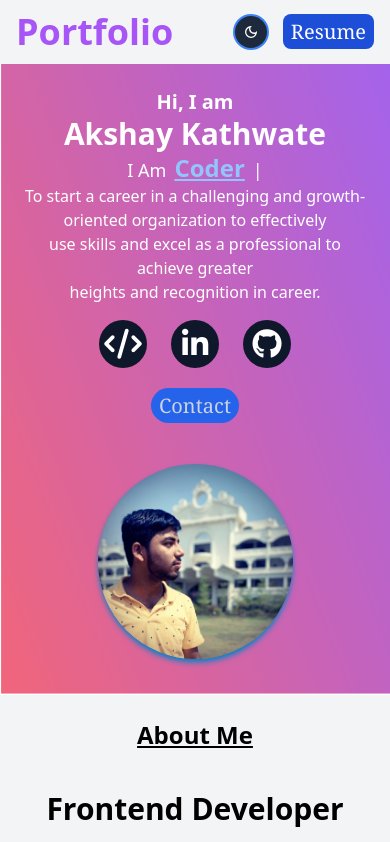
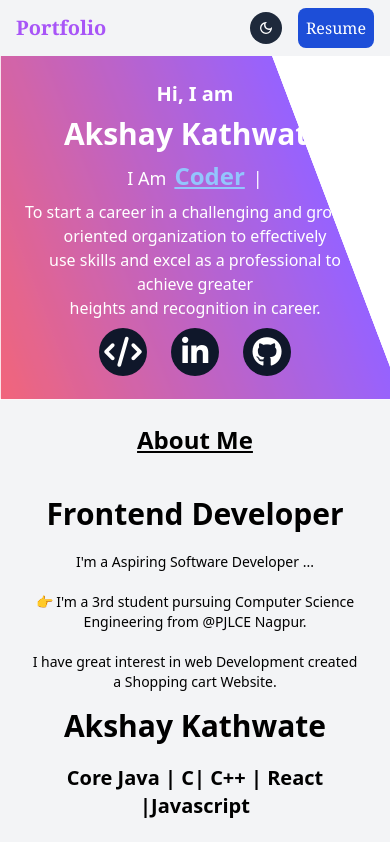
Before and after one commit to akshaykathwate/Portfolio_Web, a React (Vite) app: page / in a window 390 px wide. Shown: the top 842 px of the page. Built offline with nearby package versions, Linux system fonts and the light colour scheme.

Commit message:
1. updated the Banner Component the profile only visible on laptop screens and not on mobiles 2. Removed Unnecessary Styles and code which improve the code readablity and website simple and more attractive.

```diff
--- a/src/components/Banner.jsx
+++ b/src/components/Banner.jsx
@@ -2,6 +2,12 @@ import { useEffect, useRef } from "react";
 import Typed from "typed.js";
 import BannerImage from "../assets/ProfileImg.jpg";
 import BannerBackground from "../assets/banner_wallpaper.svg";
+
+
+const Description = <div>To start a career in a challenging and growth-oriented organization to
+          effectively <br></br>use skills and excel as a professional to achieve
+          greater <br />
+          heights and recognition in career.</div>
 
 const Banner = () => {
   const el = useRef(null);
@@ -35,6 +41,7 @@ const Banner = () => {
     },
   ];
 
+
   return (
     <div
       style={{
@@ -43,7 +50,7 @@ const Banner = () => {
       }}
       className="main-container flex flex-col md:flex-row items-center dark:bg-slate-900 dark:text-slate-100 "
     >
-      <div className="w-full md:w-2/3 text-white text-center md:text-left p-6 md:p-10 ">
+      <div className="w-full  p-6 text-white text-center space-y-2 md:text-left md:w-2/3 md:p-10 md:space-y-3 ">
         <h3 className="text-xl font-semibold">Hi, I am</h3>
         <h1 className="text-3xl md:text-4xl font-bold">Akshay Kathwate</h1>
         <h3 className="text-lg">
@@ -53,11 +60,8 @@ const Banner = () => {
             ref={el}
           ></span>
         </h3>
-        <p className="text-md md:text-base">
-          To start a career in a challenging and growth-oriented organization to
-          effectively <br></br>use skills and excel as a professional to achieve
-          greater <br />
-          heights and recognition in career.
+        <p className="text-md md:text-base justify-between md:text-start">
+          {Description}
         </p>
         <div className="icons-container space-x-6 flex  items-center justify-center mt-4 md:justify-start ">
           {socialIcons.map((icon, index) => (
@@ -73,18 +77,9 @@ const Banner = () => {
             </a>
           ))}
         </div>
-        <div className="mt-6">
-          <a
-            className="rounded-full text-center md:px-4 md:py-2
-            py-1 px-2 font-serif text-xl  bg-blue-600 text-slate-300  hover:bg-slate-900"
-            href="/"
-          >
-            Contact
-          </a>
-        </div>
       </div>
 
-      <div className="w-full md:w-1/2 flex justify-center mb-4 md:mb-0 ">
+      <div className="w-full md:w-1/2 flex justify-center mb-4 md:mb-0 hidden md:block">
         <img
           src={BannerImage}
           alt="Profile"
--- a/src/components/Header.jsx
+++ b/src/components/Header.jsx
@@ -17,19 +17,19 @@ const Header = () => {
   return (
     <>
       <div className="bg-gray-100 dark:text-slate-200 dark:bg-slate-800  md:rounded">
-        <div className="h-16 flex items-center justify-between px-4 md:px-16">
-          <div className="text-4xl md:text-2xl font-bold hover:text-orange-500 text-purple-500">
+        <div className="h-14 flex items-center justify-between px-4 md:px-16">
+          <div className="text-xl md:text-2xl font-bold font-serif hover:text-orange-500 text-purple-500">
             Portfolio
           </div>
 
-          <div className="flex items-center space-x-4">
+          <div className="flex justify-end items-center space-x-4">
             <button
               onClick={() => {
                 setDarkmode(!darkmode);
               }}
               className={`${
                 darkmode ? "bg-white text-slate-600" : "bg-slate-800 text-white"
-              } ring-2 ring-blue-500 font-serif rounded-full p-2 md:text-2xl `}
+              }  rounded-full p-2 md:text-2xl `}
             >
               {darkmode ? <MdDarkMode /> : <MdOutlineDarkMode />}
             </button>
--- a/src/components/Resume.jsx
+++ b/src/components/Resume.jsx
@@ -6,19 +6,19 @@ const Resume = () => {
         title: "Resume",
       });
   return (
-    <div className="md:m-3 ">
+    <div className=" ">
       <a
         key={actionButton.id}
         href={actionButton.link}
         rel="noreferrer"
         target="_blank"
         className="
-        text-center md:px-4 md:py-2
-        px-2 py-1
-        rounded-lg text-xl font-serif
+        flex justify-center text-center md:p-3
+        p-2
+        rounded-lg  font-serif
         bg-blue-700 text-white
         hover:bg-blue-500
-        dark:text-slate-100 dark:bg-blue-500 dark:hover:bg-blue-700
+        dark:text-slate-100
         "
       >
         {actionButton.title}
```
